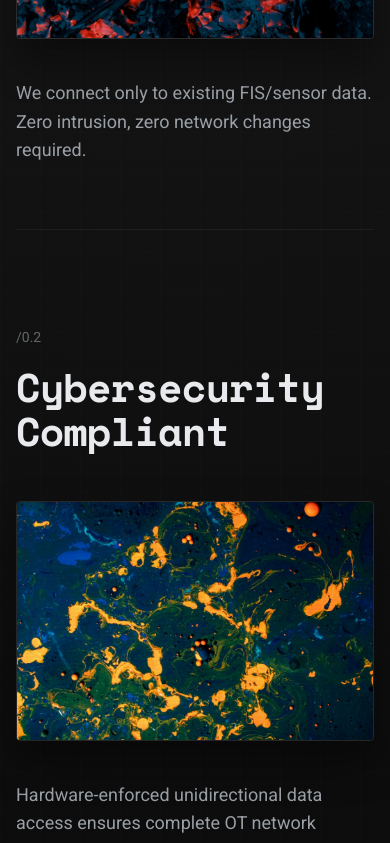
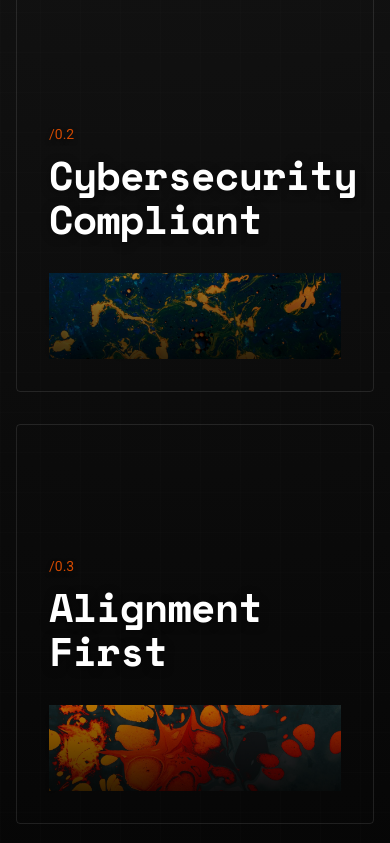
Before and after one commit to andrewgt3/gaia-predictive, a React (Vite) app: page / in a window 390 px wide. Shown: the part 1400-2243 px from the top of the page. Built offline with nearby package versions, Linux system fonts and the light colour scheme.

Commit message:
Implement Palantir-style overlay cards: full height, background images, white text

```diff
--- a/src/index.css
+++ b/src/index.css
@@ -453,62 +453,80 @@ section {
 }
 
 .commitment-item {
-  display: grid;
-  grid-template-columns: 1fr 1fr;
-  gap: var(--spacing-xl);
-  align-items: center;
-  padding: var(--spacing-xl) 0;
-  border-bottom: 1px solid rgba(255, 255, 255, 0.05);
+  position: relative;
+  height: 450px;
+  display: flex;
+  flex-direction: column;
+  justify-content: flex-end;
+  align-items: flex-start;
+  padding: var(--spacing-xl);
+  border-radius: 4px;
+  overflow: hidden;
+  border: 1px solid rgba(255, 255, 255, 0.1);
+  transition: transform 0.3s ease, box-shadow 0.3s ease;
+}
+
+.commitment-item:hover {
+  transform: translateY(-5px);
+  box-shadow: 0 20px 40px rgba(0, 0, 0, 0.5);
+  border-color: rgba(255, 255, 255, 0.2);
 }
 
 .commitment-item:last-child {
-  border-bottom: none;
+  border-bottom: 1px solid rgba(255, 255, 255, 0.1);
 }
 
 .commitment-left {
-  display: flex;
-  flex-direction: column;
-  gap: var(--spacing-md);
+  position: relative;
+  z-index: 2;
+  width: 100%;
+  margin-bottom: var(--spacing-md);
+  pointer-events: none;
+  /* Let clicks pass through if needed */
 }
 
 .commitment-number {
   font-size: 0.875rem;
-  color: var(--color-text-secondary);
-  opacity: 0.6;
+  color: var(--color-accent);
+  opacity: 1;
   font-family: var(--font-mono);
+  margin-bottom: var(--spacing-sm);
+  text-shadow: 0 2px 4px rgba(0, 0, 0, 0.5);
 }
 
 .commitment-title {
-  font-size: 4rem;
+  font-size: 3.5rem;
   font-weight: 700;
-  color: var(--color-text);
+  color: #ffffff;
   line-height: 1.1;
   text-align: left;
   letter-spacing: -0.02em;
+  text-shadow: 0 2px 10px rgba(0, 0, 0, 0.5);
 }
 
 .commitment-right {
+  position: relative;
+  z-index: 2;
+  width: 100%;
   display: flex;
   flex-direction: column;
-  justify-content: flex-start;
-  align-items: flex-start;
-  gap: var(--spacing-md);
+  justify-content: flex-end;
+  pointer-events: none;
+}
+
+.commitment-image-container {
+  position: absolute;
+  top: 0;
+  left: 0;
   width: 100%;
-}
-
-.commitment-image-container {
-  width: 100%;
-  height: 280px;
-  border-radius: 4px;
-  /* Sharper corners for tech feel */
-  overflow: hidden;
-  flex-shrink: 0;
-  border: 1px solid rgba(255, 255, 255, 0.1);
-  box-shadow: 0 20px 40px rgba(0, 0, 0, 0.4);
-  position: relative;
-}
-
-/* Add a scanline or overlay effect to images */
+  height: 100%;
+  z-index: 0;
+  border-radius: 0;
+  border: none;
+  box-shadow: none;
+}
+
+/* Dark overlay for readability */
 .commitment-image-container::after {
   content: '';
   position: absolute;
@@ -516,10 +534,8 @@ section {
   left: 0;
   width: 100%;
   height: 100%;
-  background: linear-gradient(to bottom, rgba(255, 255, 255, 0) 50%, rgba(0, 0, 0, 0.2) 50%);
-  background-size: 100% 4px;
-  opacity: 0.1;
-  pointer-events: none;
+  background: linear-gradient(to bottom, rgba(0, 0, 0, 0.3) 0%, rgba(0, 0, 0, 0.8) 100%);
+  z-index: 1;
 }
 
 .commitment-image {
@@ -536,11 +552,11 @@ section {
 .commitment-description {
   font-size: 1.125rem;
   line-height: 1.6;
-  color: var(--color-text-secondary);
-  max-width: 100%;
+  color: rgba(255, 255, 255, 0.9);
+  max-width: 600px;
   text-align: left;
-  /* Left align for better readability */
-  margin-top: var(--spacing-sm);
+  margin-top: 0;
+  text-shadow: 0 2px 4px rgba(0, 0, 0, 0.5);
 }
 
 /* Solutions Styles */
@@ -1684,23 +1700,23 @@ section {
   }
 
   /* Commitment Items - Mobile */
+
+
   .commitment-item {
-    grid-template-columns: 1fr;
-    gap: var(--spacing-lg);
-  }
-
-  .commitment-right {
-    justify-content: flex-start;
-    flex-direction: column;
-    align-items: flex-start;
-    gap: var(--spacing-md);
+    height: 400px;
+    padding: var(--spacing-lg);
+  }
+
+  .commitment-title {
+    font-size: 2.5rem;
   }
 
   .commitment-image-container {
+    /* Reset mobile overrides */
     width: 100%;
-    max-width: 100%;
-    height: 240px;
-    margin-bottom: var(--spacing-md);
+    height: 100%;
+    margin-bottom: 0;
+    position: absolute;
   }
 
   .commitment-title {
```
